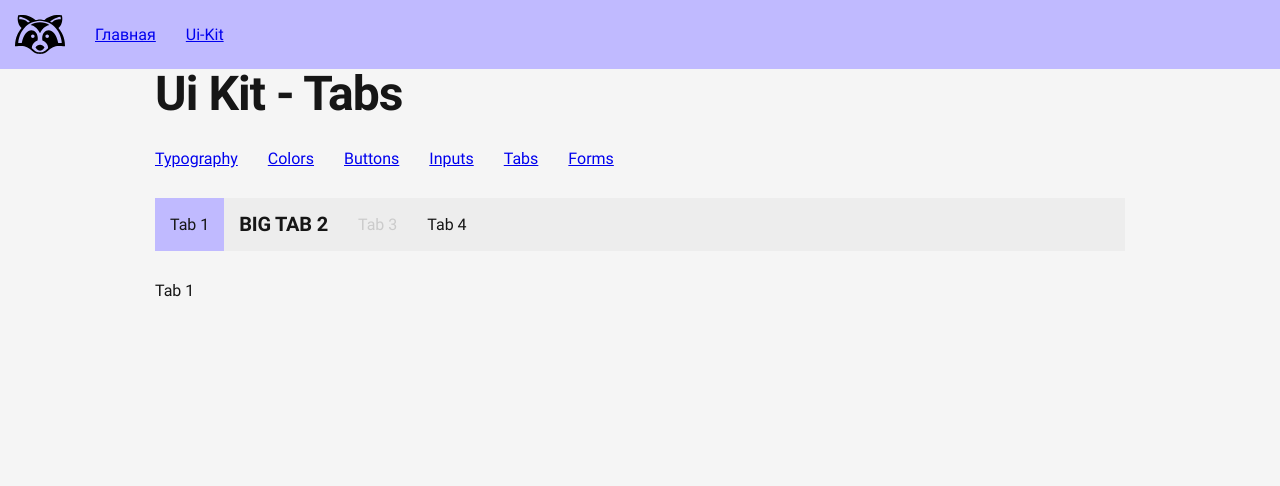
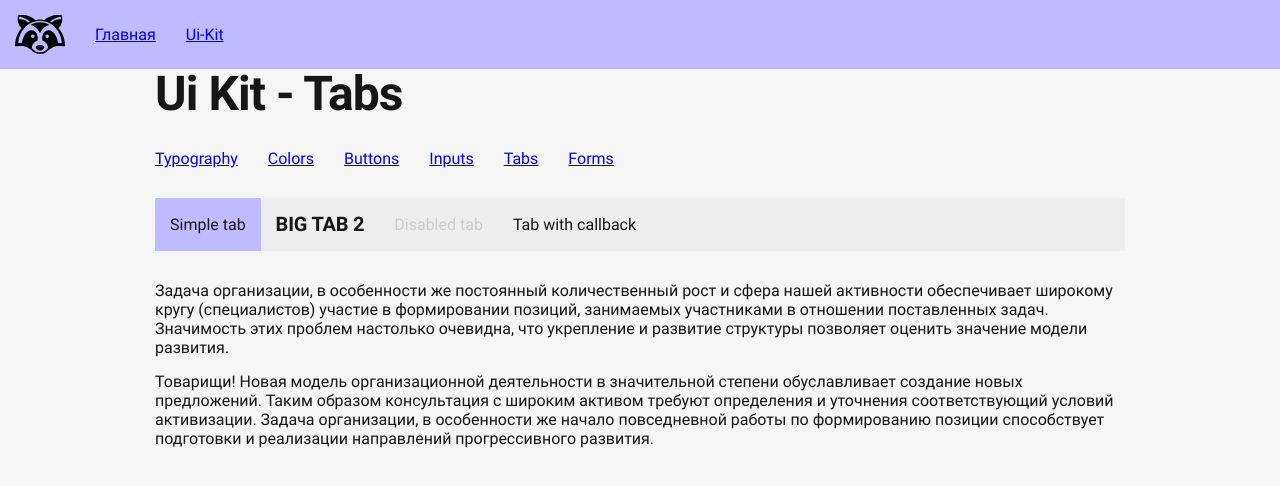
Before and after one commit to ramstex/reactor, a React app: page /ui-kit/tabs in a window 1280 px wide. Shown: the top 486 px of the page. Built offline with nearby package versions, Linux system fonts and the light colour scheme.

Commit message:
Login form

```diff
--- a/src/components/Ui/Tabs/Tabs.jsx
+++ b/src/components/Ui/Tabs/Tabs.jsx
@@ -1,3 +1,20 @@
+// ToDo: tab with onClick
+// ToDo: tab with href
+// ToDo: create the separate component for a single tab
+
+/**
+ * Behaviour cases:
+ * 1. ( -href, -onClick, -content ) - disabled tab
+ * 2. ( +href, -onClick, -content ) - standard following a link via BaseLink component
+ * 3. ( -href, +onClick, -content ) - executing an onClick callback
+ * 4. ( -href, -onClick, +content ) - switching to selected tab
+ * 5. ( +href, +onClick, -content ) - both 2 and 3 cases
+ * 6. ( +href, -onClick, +content ) - content has a priority, ignoring the href
+ * 7. ( -href, +onClick, +content ) - both 3 and 4 cases
+ * 8. ( +href, +onClick, +content ) - both 6 and 7 cases
+ */
+
+
 import React from 'react';
 import PropTypes from 'prop-types';
 import classnames from 'classnames';
@@ -40,7 +57,7 @@ class UiTabs extends React.Component {
 
 		return classnames( 'ui-tabs__tab', {
 			_current: currentId === tab.id,
-			_disabled: tab.disabled,
+			_disabled: !tab.content,
 		} );
 	}
 
--- a/src/pages/UiKit/pages/Tabs/Tabs.jsx
+++ b/src/pages/UiKit/pages/Tabs/Tabs.jsx
@@ -14,26 +14,37 @@ class PageUiKitTabs extends React.Component {
 			tabs: [
 				{
 					id: 1,
-					title: 'Tab 1',
-					content: <div key={ 1 }> Tab 1 </div>,
+					title: 'Simple tab',
+					content: <div key={ 1 }>
+						<p>Задача организации, в особенности же постоянный количественный рост и сфера нашей активности
+							обеспечивает широкому кругу (специалистов) участие в формировании позиций, занимаемых
+							участниками в отношении поставленных задач. Значимость этих проблем настолько очевидна,
+							что укрепление и развитие структуры позволяет оценить значение модели развития.</p>
+
+						<p>Товарищи! Новая модель организационной деятельности в значительной степени обуславливает
+							создание новых предложений. Таким образом консультация с широким активом требуют определения
+							и уточнения соответствующий условий активизации. Задача организации, в особенности же
+							начало повседневной работы по формированию позиции способствует подготовки и реализации
+							направлений прогрессивного развития.</p>
+					</div>,
 				},
 
 				{
 					id: '2',
 					title: <h6> BIG TAB 2</h6>,
-					content: <div key={ 2 }> Tab 2 </div>,
+					content: <div key={ 2 }>
+						<h2>Yeah! BIG TAB</h2>
+					</div>,
 				},
 
 				{
 					id: 3,
-					title: 'Tab 3',
-					disabled: true,
-					content: <div key={ 3 }> Tab 3 </div>,
+					title: 'Disabled tab',
 				},
 
 				{
 					id: 4,
-					title: 'Tab 4',
+					title: 'Tab with callback',
 					content: <div key={ 4 }> Tab 4 </div>,
 				},
 			],
```
